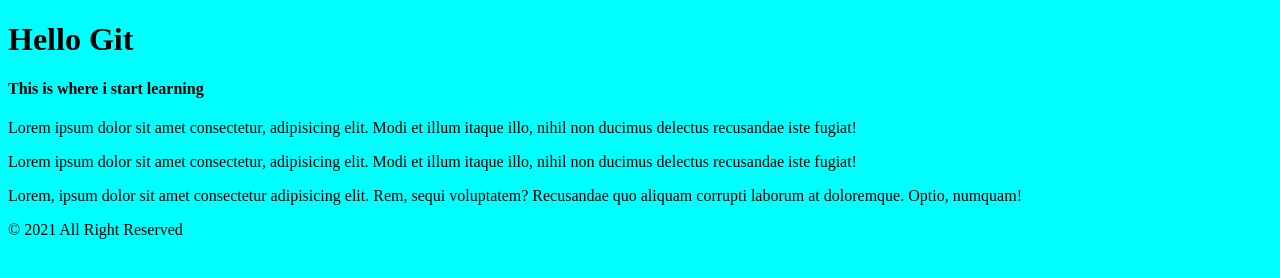
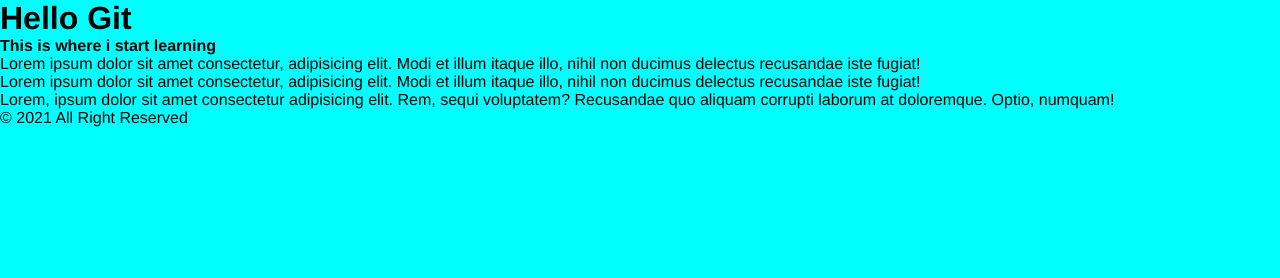
Before and after one commit to vickyhail/basic-git, a plain HTML site: page index.html in a window 1280 px wide. Drawn offline with Linux system fonts and the light colour scheme.

Commit message:
add some css styling

```diff
--- a/style.css
+++ b/style.css
@@ -1,3 +1,8 @@
-body{
+*{
     background-color: aqua;
+    margin:0;
+    padding: 0;
+    box-sizing:border-box;
+    font-family: 'Franklin Gothic Medium', 'Arial Narrow', Arial, sans-serif;
+
 }
```
